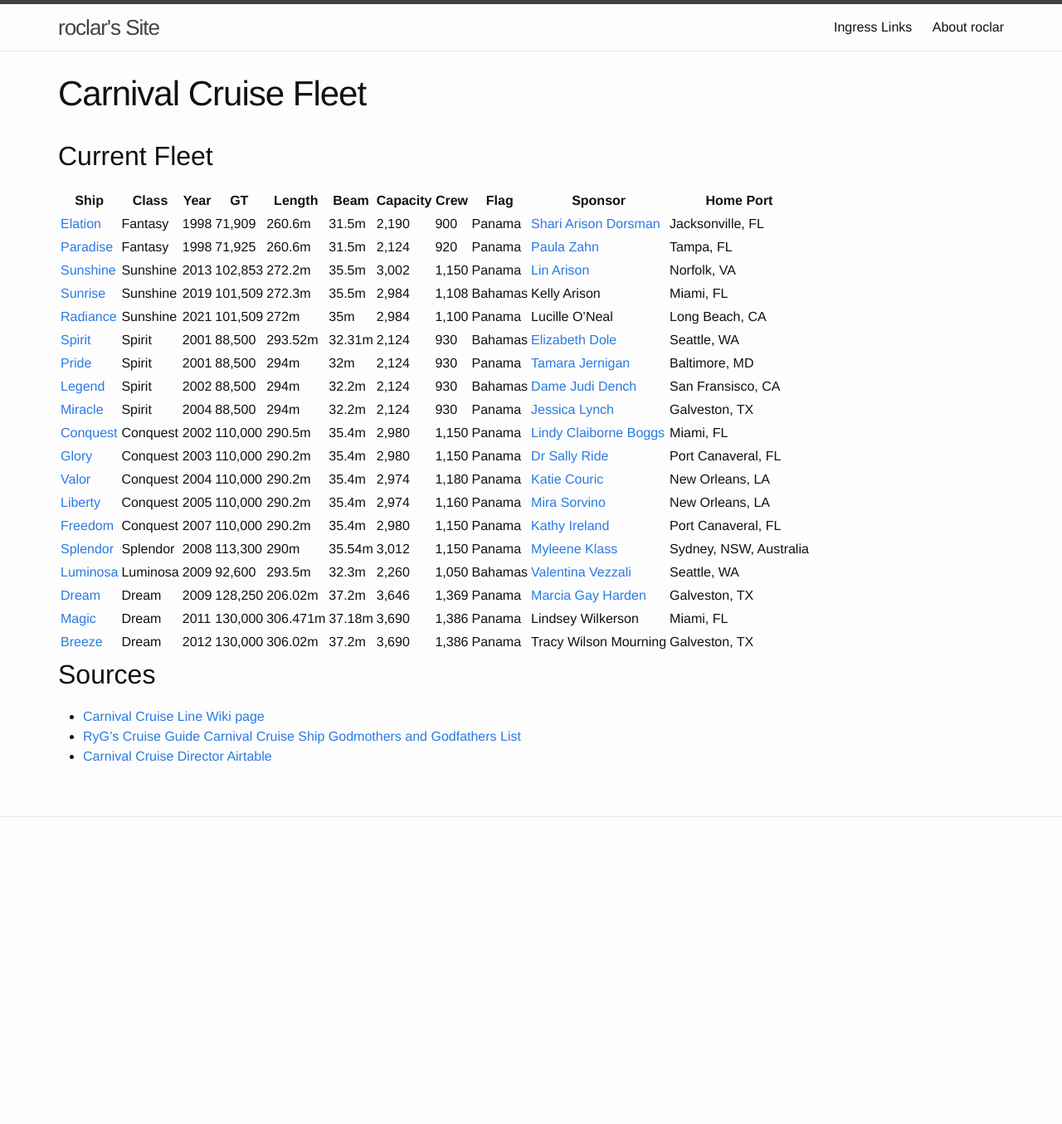
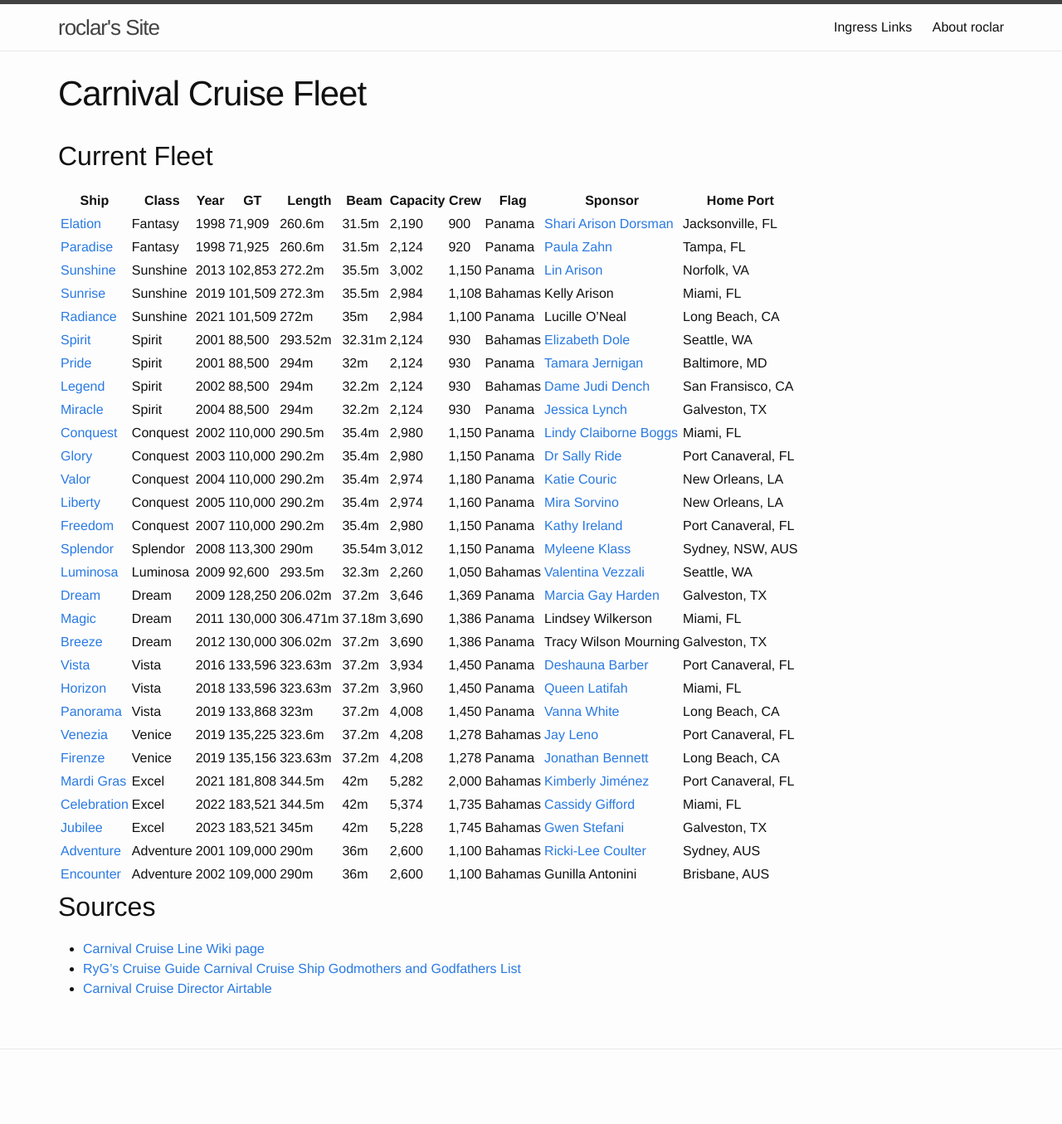
Before and after one commit to roclar/roclar.github.io, a Jekyll site: the page built from CarnivalFleet.md, in a window 1280 px wide. Shown: the whole page at 83% size. Built offline with Jekyll 4.4.1, drawn with Linux system fonts in a browser that asks for light colours; before the commit the page ends 1075 px from its top, so only the background shows below that.

Commit message:
Added rest of current fleet

```diff
--- a/CarnivalFleet.md
+++ b/CarnivalFleet.md
@@ -23,11 +23,21 @@
 | [Valor](https://en.wikipedia.org/wiki/Carnival_Valor) | Conquest | 2004 | 110,000 | 290.2m | 35.4m | 2,974 | 1,180 | Panama | [Katie Couric](https://en.wikipedia.org/wiki/Katie_Couric) | New Orleans, LA |
 | [Liberty](https://en.wikipedia.org/wiki/Carnival_Liberty) | Conquest | 2005 | 110,000 | 290.2m | 35.4m | 2,974 | 1,160 | Panama | [Mira Sorvino](https://en.wikipedia.org/wiki/Mira_Sorvino) | New Orleans, LA |
 | [Freedom](https://en.wikipedia.org/wiki/Carnival_Freedom) | Conquest | 2007 | 110,000 | 290.2m | 35.4m | 2,980 | 1,150 | Panama | [Kathy Ireland](https://en.wikipedia.org/wiki/Kathy_Ireland) | Port Canaveral, FL |
-| [Splendor](https://en.wikipedia.org/wiki/Carnival_Splendor) | Splendor | 2008 | 113,300 | 290m | 35.54m | 3,012 | 1,150 | Panama | [Myleene Klass](https://en.wikipedia.org/wiki/Myleene_Klass) | Sydney, NSW, Australia |
+| [Splendor](https://en.wikipedia.org/wiki/Carnival_Splendor) | Splendor | 2008 | 113,300 | 290m | 35.54m | 3,012 | 1,150 | Panama | [Myleene Klass](https://en.wikipedia.org/wiki/Myleene_Klass) | Sydney, NSW, AUS |
 | [Luminosa](https://en.wikipedia.org/wiki/Carnival_Luminosa) | Luminosa | 2009 | 92,600 | 293.5m | 32.3m | 2,260 | 1,050 | Bahamas | [Valentina Vezzali](https://en.wikipedia.org/wiki/Valentina_Vezzali) | Seattle, WA |
 | [Dream](https://en.wikipedia.org/wiki/Carnival_Dream) | Dream | 2009 | 128,250 | 206.02m | 37.2m | 3,646 | 1,369 | Panama | [Marcia Gay Harden](https://en.wikipedia.org/wiki/Marcia_Gay_Harden) | Galveston, TX |
 | [Magic](https://en.wikipedia.org/wiki/Carnival_Magic) | Dream | 2011 | 130,000 | 306.471m | 37.18m | 3,690 | 1,386 | Panama | Lindsey Wilkerson | Miami, FL |
 | [Breeze](https://en.wikipedia.org/wiki/Carnival_Breeze) | Dream | 2012 | 130,000 | 306.02m | 37.2m | 3,690 | 1,386 | Panama | Tracy Wilson Mourning | Galveston, TX |
+| [Vista](https://en.wikipedia.org/wiki/Carnival_Vista) | Vista | 2016 | 133,596 | 323.63m | 37.2m | 3,934 | 1,450 | Panama | [Deshauna Barber](https://en.wikipedia.org/wiki/Deshauna_Barber) | Port Canaveral, FL |
+| [Horizon](https://en.wikipedia.org/wiki/Carnival_Horizon) | Vista | 2018 | 133,596 | 323.63m | 37.2m | 3,960 | 1,450 | Panama | [Queen Latifah](https://en.wikipedia.org/wiki/Queen_Latifah) | Miami, FL |
+| [Panorama](https://en.wikipedia.org/wiki/Carnival_Panorama) | Vista | 2019 | 133,868 | 323m | 37.2m | 4,008 | 1,450 | Panama | [Vanna White](https://en.wikipedia.org/wiki/Vanna_White) | Long Beach, CA |
+| [Venezia](https://en.wikipedia.org/wiki/Carnival_Venezia) | Venice | 2019 | 135,225 | 323.6m | 37.2m | 4,208 | 1,278 | Bahamas | [Jay Leno](https://en.wikipedia.org/wiki/Jay_Leno) | Port Canaveral, FL |
+| [Firenze](https://en.wikipedia.org/wiki/Carnival_Firenze) | Venice | 2019 | 135,156 | 323.63m | 37.2m | 4,208 | 1,278 | Panama | [Jonathan Bennett](https://en.wikipedia.org/wiki/Jonathan_Bennett_(actor)) | Long Beach, CA |
+| [Mardi Gras](https://en.wikipedia.org/wiki/Mardi_Gras_(2020_ship)) | Excel | 2021 | 181,808 | 344.5m | 42m | 5,282 | 2,000 | Bahamas | [Kimberly Jiménez](https://en.wikipedia.org/wiki/Kimberly_Jim%C3%A9nez) | Port Canaveral, FL |
+| [Celebration](https://en.wikipedia.org/wiki/Carnival_Celebration) | Excel | 2022 | 183,521 | 344.5m | 42m | 5,374 | 1,735 | Bahamas | [Cassidy Gifford](https://en.wikipedia.org/wiki/Cassidy_Gifford) | Miami, FL |
+| [Jubilee](https://en.wikipedia.org/wiki/Carnival_Jubilee) | Excel | 2023 | 183,521 | 345m | 42m | 5,228 | 1,745 | Bahamas | [Gwen Stefani](https://en.wikipedia.org/wiki/Gwen_Stefani) | Galveston, TX |
+| [Adventure](https://en.wikipedia.org/wiki/Carnival_Adventure) | Adventure | 2001 | 109,000 | 290m | 36m | 2,600 | 1,100 | Bahamas | [Ricki-Lee Coulter](https://en.wikipedia.org/wiki/Ricki-Lee_Coulter) | Sydney, AUS |
+| [Encounter](https://en.wikipedia.org/wiki/Carnival_Encounter) | Adventure | 2002 | 109,000 | 290m | 36m | 2,600 | 1,100 | Bahamas | Gunilla Antonini | Brisbane, AUS |
 
 ## Sources
 
```
